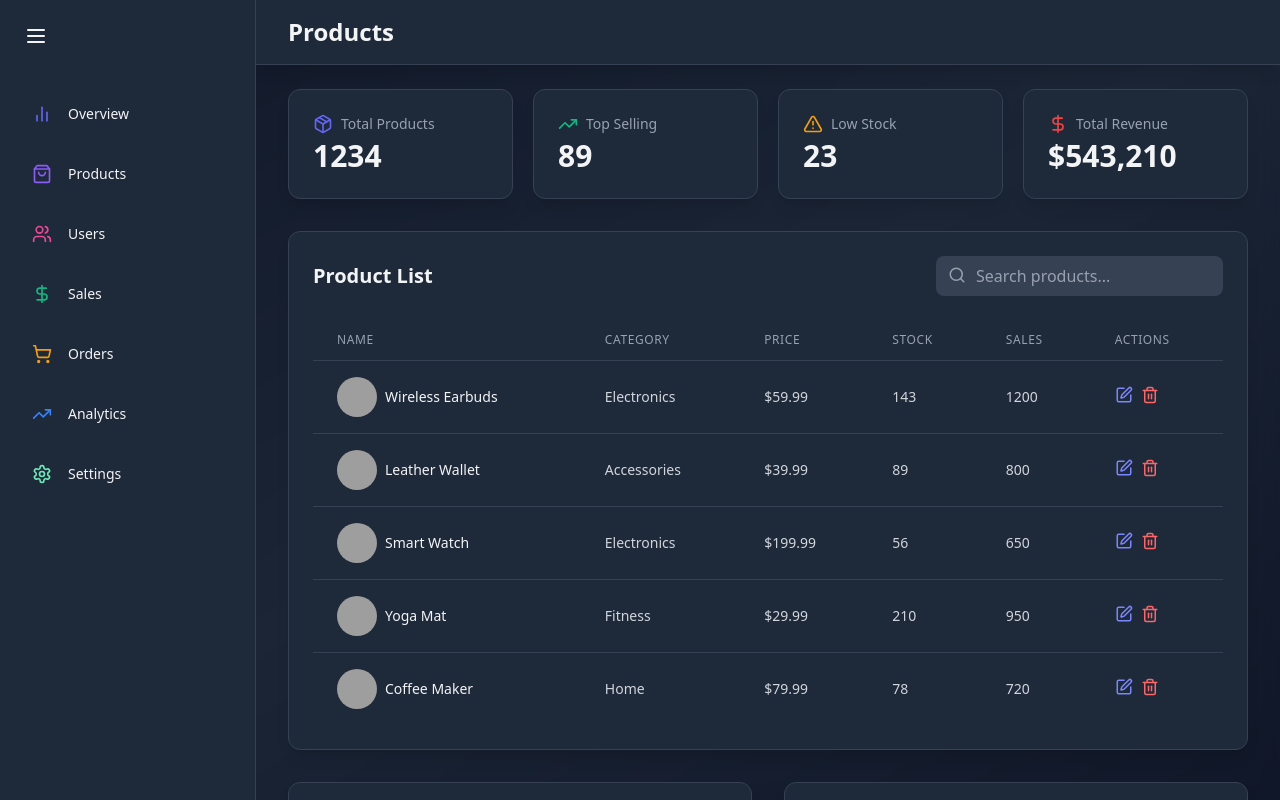
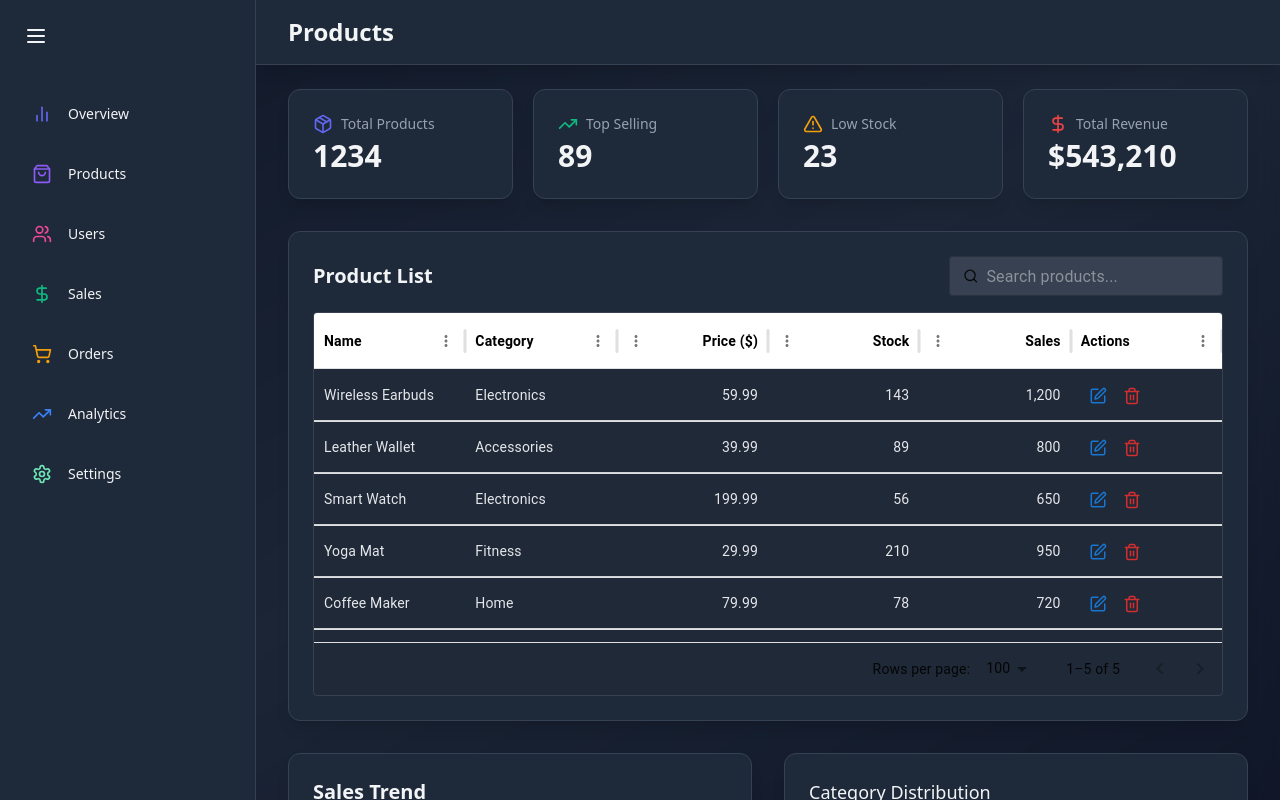
Before and after one commit to zainabkhan431/admin-dashboard, a React (Vite) app: page /products in a window 1280 px wide. Built offline with nearby package versions, Linux system fonts and the light colour scheme; grey boxes are pictures that could not be loaded.

Commit message:
updated the product table

```diff
--- a/package.json
+++ b/package.json
@@ -10,6 +10,10 @@
     "preview": "vite preview"
   },
   "dependencies": {
+    "@emotion/react": "^11.14.0",
+    "@emotion/styled": "^11.14.0",
+    "@mui/material": "^6.4.7",
+    "@mui/x-data-grid": "^7.27.3",
     "@tailwindcss/vite": "^4.0.12",
     "framer-motion": "^12.4.10",
     "lucide": "^0.479.0",
--- /dev/null
+++ b/src/Components/products/ProductTableMUI.jsx
@@ -0,0 +1,99 @@
+import { motion } from "framer-motion";
+import { Edit, Search, Trash2 } from "lucide-react";
+import { useState } from "react";
+import { DataGrid } from "@mui/x-data-grid";
+import { TextField, IconButton } from "@mui/material";
+
+const PRODUCT_DATA = [
+  { id: 1, name: "Wireless Earbuds", category: "Electronics", price: 59.99, stock: 143, sales: 1200 },
+  { id: 2, name: "Leather Wallet", category: "Accessories", price: 39.99, stock: 89, sales: 800 },
+  { id: 3, name: "Smart Watch", category: "Electronics", price: 199.99, stock: 56, sales: 650 },
+  { id: 4, name: "Yoga Mat", category: "Fitness", price: 29.99, stock: 210, sales: 950 },
+  { id: 5, name: "Coffee Maker", category: "Home", price: 79.99, stock: 78, sales: 720 },
+];
+
+const columns = [
+  { field: "name", headerName: "Name", flex: 1 },
+  { field: "category", headerName: "Category", flex: 1 },
+  { field: "price", headerName: "Price ($)", flex: 1, type: "number" },
+  { field: "stock", headerName: "Stock", flex: 1, type: "number" },
+  { field: "sales", headerName: "Sales", flex: 1, type: "number" },
+  {
+    field: "actions",
+    headerName: "Actions",
+    flex: 1,
+    renderCell: (params) => (
+      <div>
+        <IconButton color="primary">
+          <Edit size={18} />
+        </IconButton>
+        <IconButton color="error">
+          <Trash2 size={18} />
+        </IconButton>
+      </div>
+    ),
+  },
+];
+
+const ProductTable = () => {
+  const [searchTerm, setSearchTerm] = useState("");
+  const [filteredProducts, setFilteredProducts] = useState(PRODUCT_DATA);
+
+  const handleSearch = (e) => {
+    const term = e.target.value.toLowerCase();
+    setSearchTerm(term);
+    const filtered = PRODUCT_DATA.filter(
+      (product) =>
+        product.name.toLowerCase().includes(term) ||
+        product.category.toLowerCase().includes(term)
+    );
+    setFilteredProducts(filtered);
+  };
+
+  return (
+    <motion.div
+      className="bg-gray-800 bg-opacity-50 backdrop-blur-md shadow-lg rounded-xl p-6 border border-gray-700 mb-8"
+      initial={{ opacity: 0, y: 20 }}
+      animate={{ opacity: 1, y: 0 }}
+      transition={{ delay: 0.2 }}
+    >
+      <div className="flex justify-between items-center mb-4">
+        <h2 className="text-xl font-semibold text-gray-100">Product List</h2>
+        <TextField
+          variant="outlined"
+          placeholder="Search products..."
+          size="small"
+          value={searchTerm}
+          onChange={handleSearch}
+          InputProps={{
+            startAdornment: <Search size={18} style={{ marginRight: 8 }} />,
+          }}
+          sx={{ backgroundColor: "#374151", borderRadius: 1, input: { color: "#fff" } }}
+        />
+      </div>
+      <div className="h-96">
+      <DataGrid
+  rows={filteredProducts}
+  columns={columns}
+  pageSize={5}
+
+  sx={{
+    bgcolor: "#1F2937",
+    color: "#E5E7EB",
+    borderColor: "#374151",
+    "& .MuiDataGrid-cell": { borderBottom: "1px solid rgb(207, 210, 215)" },
+    "& .MuiDataGrid-columnHeaders": {
+
+      color: "black",
+      "& .MuiDataGrid-columnHeaderTitle": {
+        fontWeight: "bold",
+      },
+    }
+  }}
+/>
+      </div>
+    </motion.div>
+  );
+};
+
+export default ProductTable;
--- a/src/pages/ProductPage.jsx
+++ b/src/pages/ProductPage.jsx
@@ -8,7 +8,7 @@ import StatCard from "../components/common/StatCard";
 import { AlertTriangle, DollarSign, Package, TrendingUp } from "lucide-react";
 import CategoryDistributionChart from "../components/overview/CategoryDistributionChart";
 import SalesTrendChart from "../Components/products/SalesTrendChart";
-import ProductsTable from "../Components/products/ProductTable";
+import ProductsTableMUI from "../Components/products/ProductTableMUI";
 
 const ProductsPage = () => {
 	return (
@@ -29,7 +29,7 @@ const ProductsPage = () => {
 					<StatCard name='Total Revenue' icon={DollarSign} value={"$543,210"} color='#EF4444' />
 				</motion.div>
 
-				<ProductsTable />
+				<ProductsTableMUI />
 
 
 				<div className='grid grid-col-1 lg:grid-cols-2 gap-8'>
```
Also changed, not shown: 1 other file (tests, documents, lock files or other folders).
